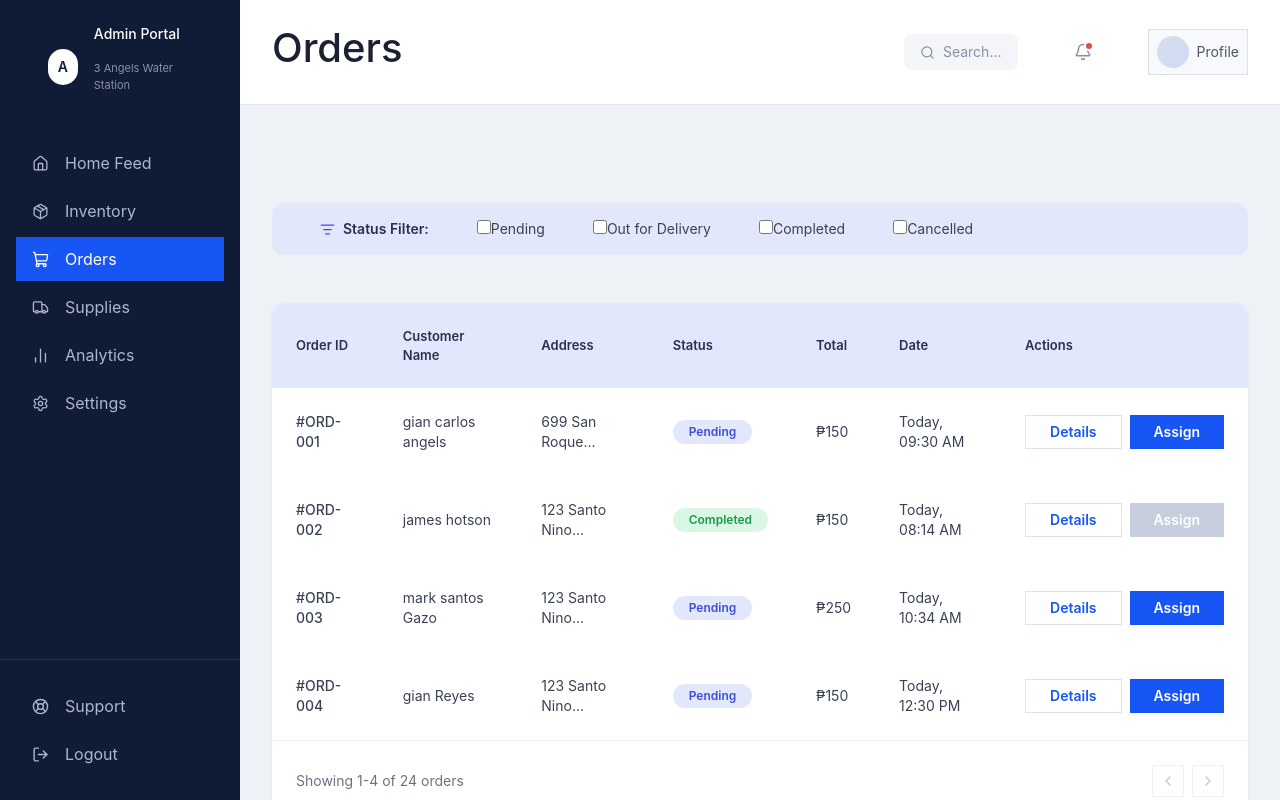
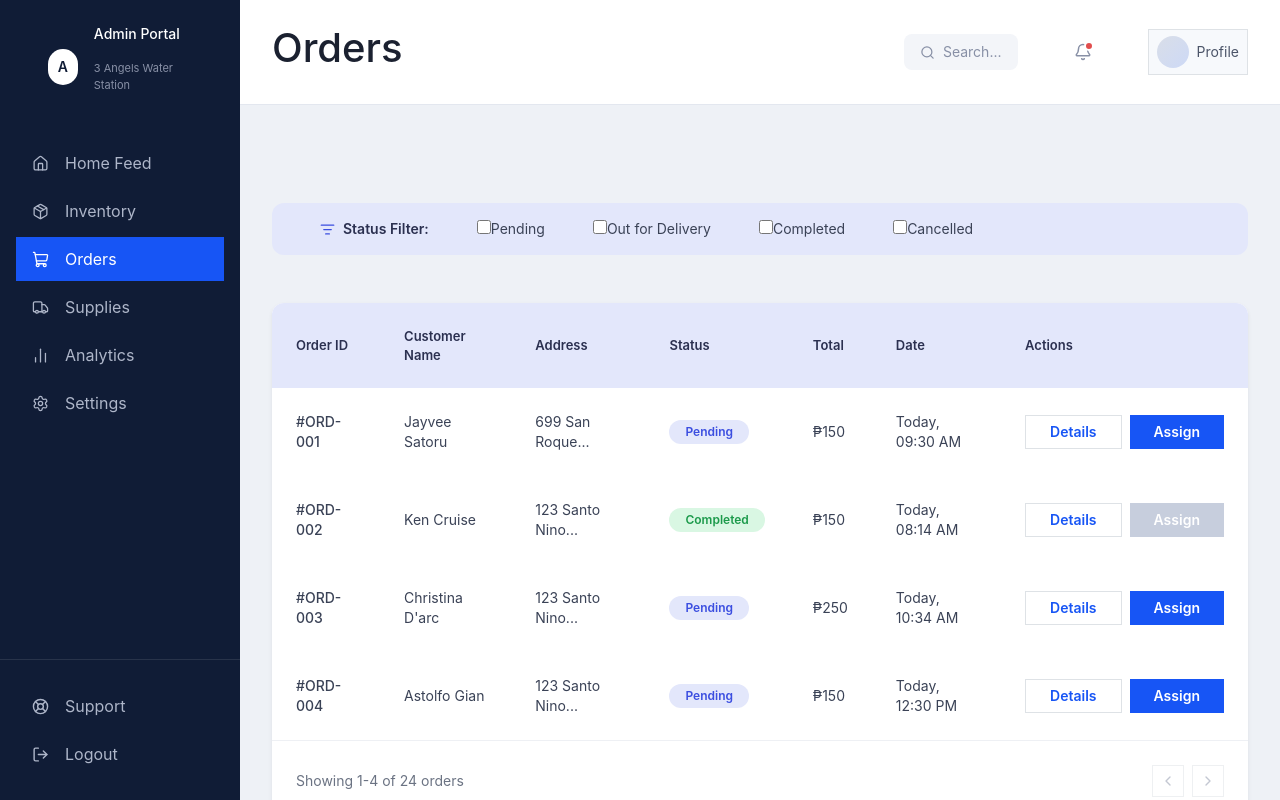
Before and after one commit to saintemiri/front-end-3-angels-water, a React (Vite) app: page /staff-portal in a window 1280 px wide. Both pictures are taken after a click on the button "Orders". Built offline with nearby package versions, Linux system fonts and the light colour scheme.

Commit message:
Update mock orders with new customer data

```diff
--- a/src/components/order/OrdersSection.jsx
+++ b/src/components/order/OrdersSection.jsx
@@ -3,10 +3,10 @@ import { Search, ChevronLeft, ChevronRight, ListFilter, X } from "lucide-react";
 
 // Replace with a real fetch to your orders API when it's ready.
 const MOCK_ORDERS = [
-  { id: "ORD-001", customer: "gian carlos angels", address: "699 San Roque...", status: "Pending", total: 150, date: "Today, 09:30 AM" },
-  { id: "ORD-002", customer: "james hotson", address: "123 Santo Nino...", status: "Completed", total: 150, date: "Today, 08:14 AM" },
-  { id: "ORD-003", customer: "mark santos Gazo", address: "123 Santo Nino...", status: "Pending", total: 250, date: "Today, 10:34 AM" },
-  { id: "ORD-004", customer: "gian Reyes", address: "123 Santo Nino...", status: "Pending", total: 150, date: "Today, 12:30 PM" },
+  { id: "ORD-001", customer: "Jayvee Satoru", address: "699 San Roque...", status: "Pending", total: 150, date: "Today, 09:30 AM" },
+  { id: "ORD-002", customer: "Ken Cruise", address: "123 Santo Nino...", status: "Completed", total: 150, date: "Today, 08:14 AM" },
+  { id: "ORD-003", customer: "Christina D'arc", address: "123 Santo Nino...", status: "Pending", total: 250, date: "Today, 10:34 AM" },
+  { id: "ORD-004", customer: "Astolfo Gian", address: "123 Santo Nino...", status: "Pending", total: 150, date: "Today, 12:30 PM" },
 ];
 
 const STATUS_FILTERS = ["Pending", "Out for Delivery", "Completed", "Cancelled"];
```
